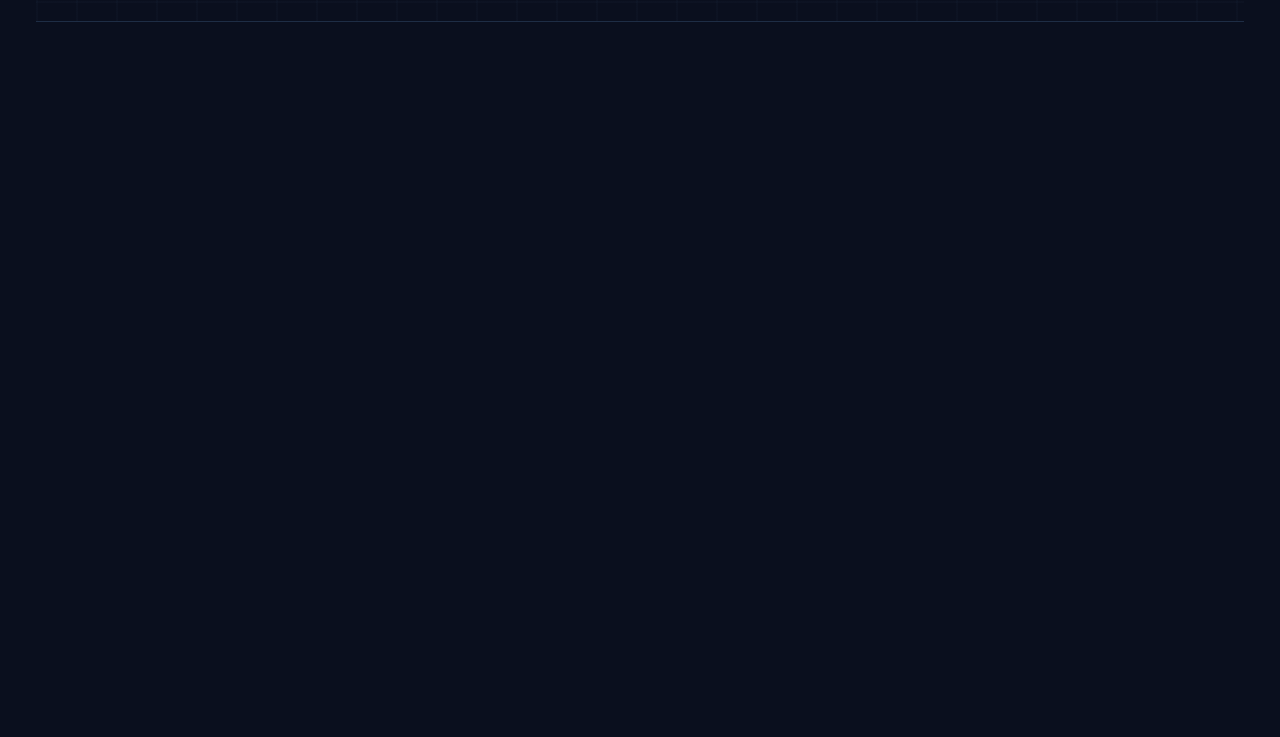
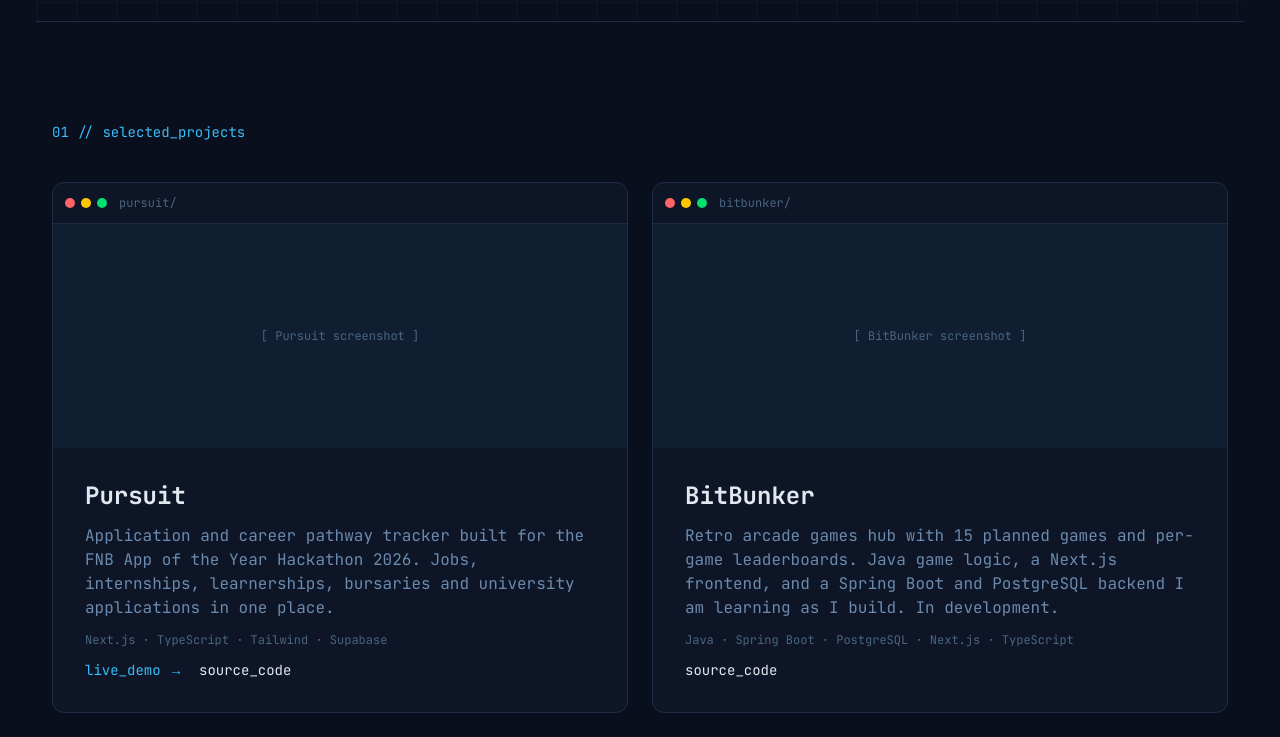
Before and after one commit to thatomakhusha/ThatoMakhushaPortfolio, a Next.js app: page / in a window 1280 px wide. Shown: the part 720-1457 px from the top of the page. Before the commit the page ends 800 px from the top, so only its background shows below. Built offline with nearby package versions, Linux system fonts and the light colour scheme.

Commit message:
feat(Projects): create projects section and fix project title and folder

```diff
--- a/src/app/page.tsx
+++ b/src/app/page.tsx
@@ -1,6 +1,7 @@
 import Navbar from "@/components/Navbar";
 import Container from "@/components/ui/container";
 import Hero from "@/components/Hero";
+import Projects from "@/components/Projects";
 
 export default function Home() {
   return (
@@ -8,6 +9,7 @@ export default function Home() {
       <Navbar/>
       <Container>
         <Hero/>
+        <Projects/>
       </Container>
     </>
   );
--- a/src/components/ProjectCard.tsx
+++ b/src/components/ProjectCard.tsx
@@ -19,7 +19,7 @@ export default function ProjectCard({
     return (
         <article className="border border-border rounded-xl overflow-hidden bg-[#0d1526]">
             <div className="flex items-center gap-3 px- py-3 border-b border-border">
-                <div className="flex gap-1.5">
+                <div className="flex gap-1.5 ml-3">
                     <span className="size-2.5 rounded-full bg-red-400" />
                     <span className="size-2.5 rounded-full bg-yellow-400" />
                     <span className="size-2.5 rounded-full bg-green-400" />
--- a/src/components/Projects.tsx
+++ b/src/components/Projects.tsx
@@ -0,0 +1,51 @@
+import ProjectCard, { type Project } from "./ProjectCard";
+
+const PROJECTS: Project[] = [
+  {
+    folder: "pursuit/",
+    title: "Pursuit",
+    description:
+      "Application and career pathway tracker built for the FNB App of the Year Hackathon 2026. Jobs, internships, learnerships, bursaries and university applications in one place.",
+    stack: ["Next.js", "TypeScript", "Tailwind", "Supabase"],
+    demoUrl: "https://pursuit-brown-ten.vercel.app/",
+    codeUrl: "https://github.com/thatomakhusha/pursuit",
+  },
+  {
+    folder: "bitbunker/",
+    title: "BitBunker",
+    description:
+      "Retro arcade games hub with 15 planned games and per-game leaderboards. Java game logic, a Next.js frontend, and a Spring Boot and PostgreSQL backend I am learning as I build. In development.",
+    stack: ["Java", "Spring Boot", "PostgreSQL", "Next.js", "TypeScript"],
+    codeUrl: "https://github.com/thatomakhusha/bitbunker",
+  },
+  {
+    folder: "ts-cakes/",
+    title: "T's Cakes",
+    description:
+      "Client website for a bakery business, plus a private admin hub where the owner approves or rejects customer reviews, built with Supabase.",
+    stack: ["Next.js", "TypeScript", "Tailwind CSS", "Supabase"],
+    codeUrl: "https://tscakes.co.za",
+  },
+  {
+    folder: "golden-moments/",
+    title: "Golden Momentss",
+    description:
+      "Custom bakery website with a premium visual identity: tailored palette, typography and a responsive landing page built from reusable components.",
+    stack: ["Next.js", "TypeScript", "Tailwind CSS", "Supabase"],
+    codeUrl: "https://golden-moments-gold.vercel.app/",
+  },
+];
+
+export default function Projects() {
+  return (
+    <section id="projects" className="px-4">
+      <p className="text-accent text-sm mb-10">01 // selected_projects</p>
+
+      <div className="grid gap-6 md:grid-cols-2">
+        {PROJECTS.map((project) => (
+          <ProjectCard key={project.folder} {...project} />
+        ))}
+      </div>
+    </section>
+  );
+}
```
